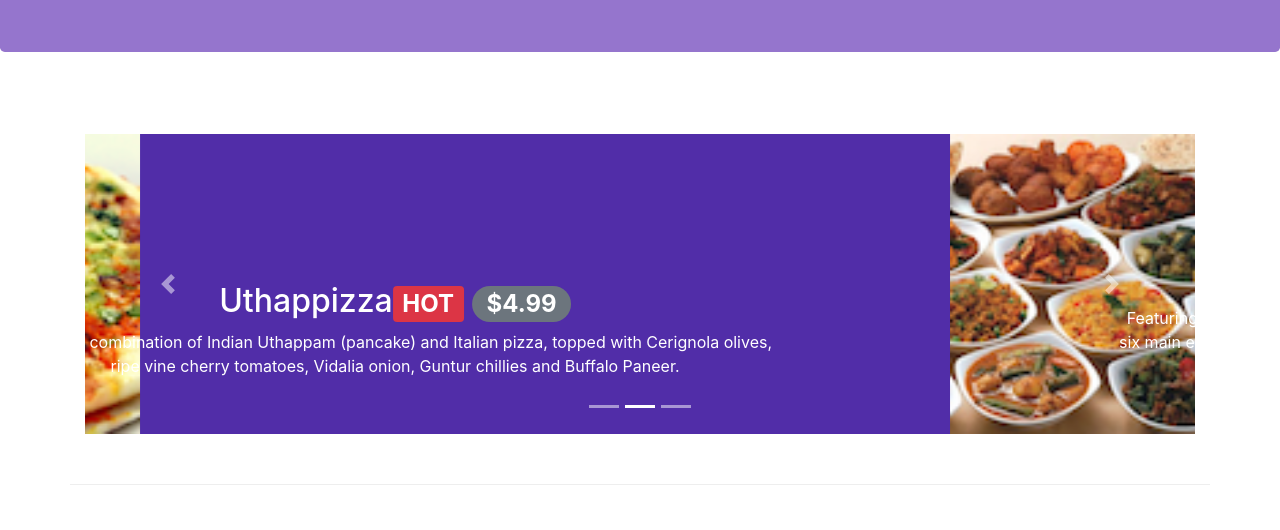
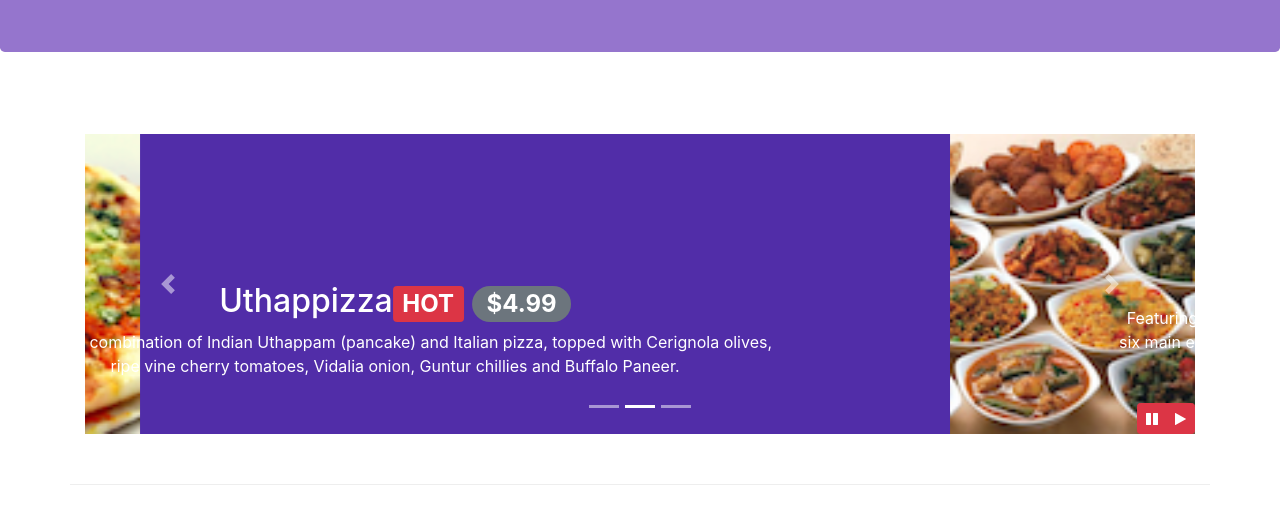
Before and after one commit to soethan98/Coursea-Boostrap-Course, a website: page index.html in a window 1280 px wide. Shown: the part 270-800 px from the top of the page. Drawn offline with nearby package versions, Linux system fonts and the light colour scheme.

Commit message:
Boostrap Jquery

```diff
--- a/css/style.css
+++ b/css/style.css
@@ -55,3 +55,11 @@ body{
     left: 0;
     top: 0;
 }
+
+#carouselButton{
+    right: 0px;
+    bottom: 0px;
+    position: absolute;
+    z-index: 1;
+
+}
--- a/index.html
+++ b/index.html
@@ -210,6 +210,14 @@
                     <a class="carousel-control-next" href="#mycarousel" role="button" data-slide="next">
                         <span class="carousel-control-next-icon"></span>
                     </a>
+                    <div class="btn-group" id="carouselButton">
+                        <button class="btn btn-danger btn-sm" id="carousel-pause">
+                            <span class="fa fa-pause"></span>
+                        </button>
+                        <button class="btn btn-danger btn-sm" id="carousel-play">
+                            <span class="fa fa-play"></span>
+                        </button>
+                    </div>
                 </div>
             </div>
         </div>
@@ -401,7 +409,13 @@
 
     <script>
         $(document).ready(function () {
-            $('[data-toggle="tooltip"]').tooltip();
+            $('#mycarousel').carousel({interval:200});
+            $('#carousel-pause').click(function(){
+                $('#mycarousel').carousel('pause');
+            });
+            $('#carousel-play').click(function(){
+                $('#mycarousel').carousel('play');
+            });
 
         });
     </script>
```
